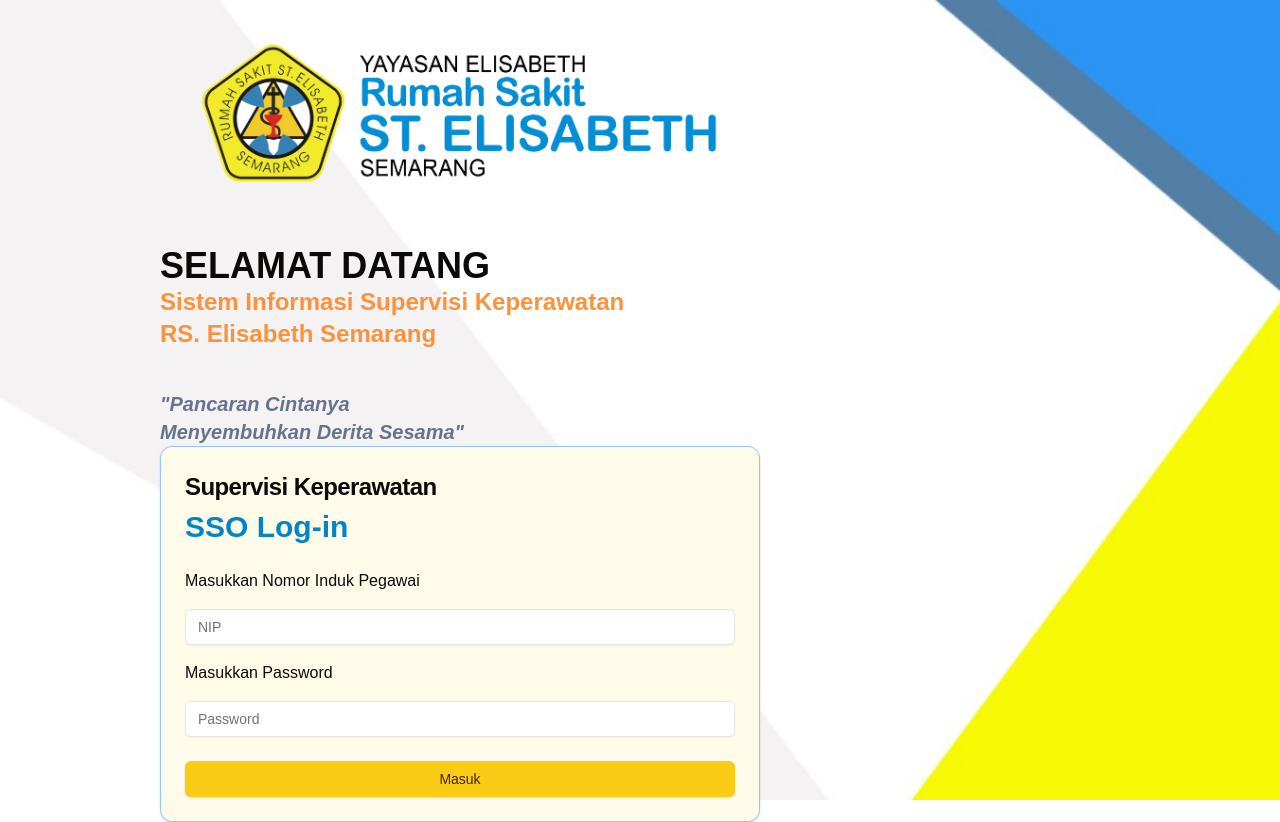
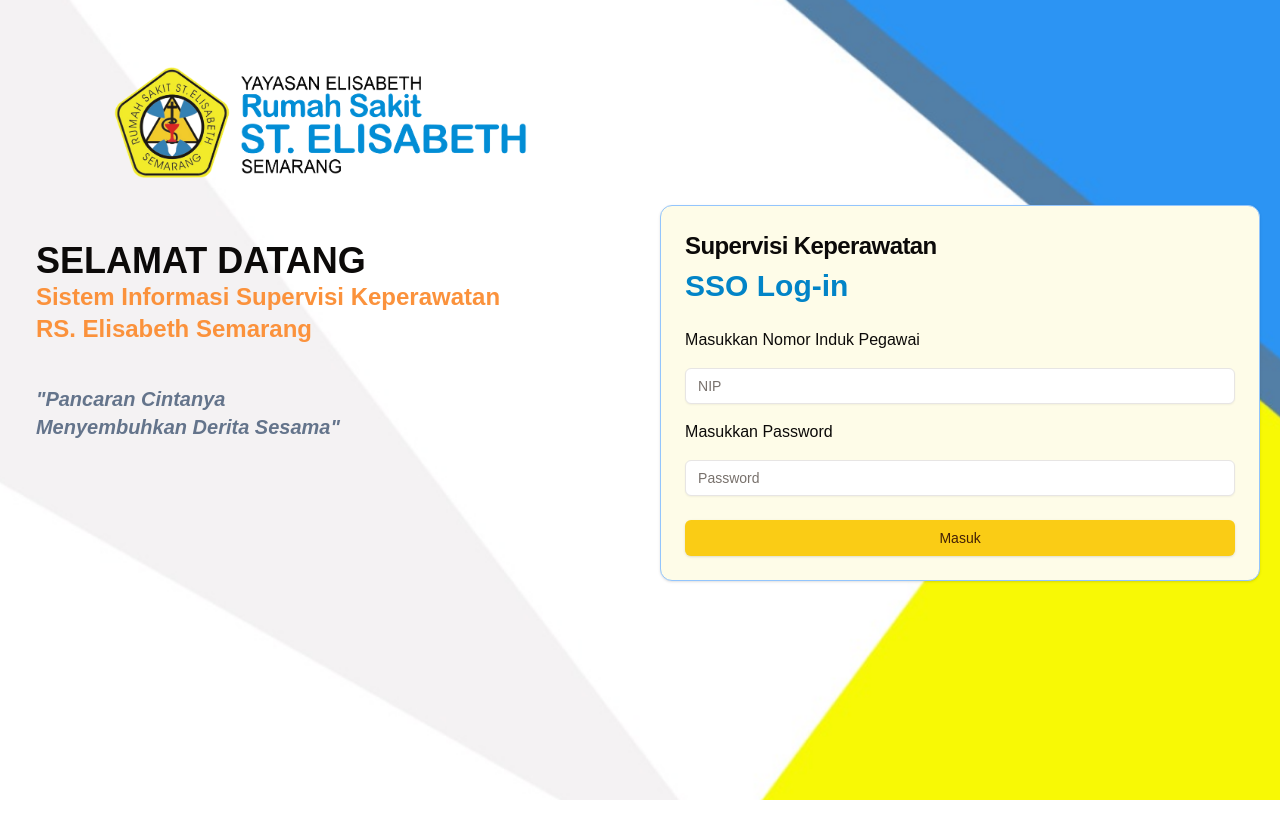
Before and after one commit to yezkumath/supervisi_nurcee, a Next.js app: page / in a window 1280 px wide. After the commit the page ends 800 px from the top, so only its background shows below. Built offline with nearby package versions, Linux system fonts and the light colour scheme.

Commit message:
redesign login page

```diff
--- a/app/page.tsx
+++ b/app/page.tsx
@@ -55,14 +55,21 @@
     }
   }
   return (
-    <div style={{ backgroundImage: "url('/images/bg_login-singup.png')", backgroundSize: "cover" }} className={`h-screen w-screen flex flex-col ${loading ? "cursor-wait" : ""}`}>
+    <div style=
+      {{
+        backgroundImage: "url('/images/bg_login-singup.png')",
+        backgroundSize: "cover",
+        backgroundPosition: "58% 100%",
+        backgroundRepeat: "no-repeat"
+      }}
+      className={`h-screen w-screen flex flex-col  ${loading ? "cursor-wait" : ""}`}>
       <Toaster position="top-center" />
-
-      <div className="md:w-5/12 w-6/12 m-6 md:mt-10 md:ml-48">
-        <Image src="/images/logo-long.png" alt="logo" width={900} height={50} />
-      </div>
-      <div className="flex flex-wrap justify-center md:justify-normal">
-        <div className="md:ml-40 ml-8">
+      <div className="flex flex-wrap justify-center md:mt-10 mt-5">
+        <div className="md:w-4/12 m-6">
+          <Image src="/images/logo-long.png" alt="logo" width={900} height={0} />
+        </div>
+        <div className="md:w-6/12"></div>
+        <div className="ml-4">
           <p className="md:mt-9 md:text-4xl text-2xl font-bold">SELAMAT DATANG</p>
           <p className="md:text-2xl font-bold text-orange-400">Sistem Informasi Supervisi Keperawatan <br />RS. Elisabeth Semarang</p>
           <p className="mt-10 md:text-xl  font-bold italic text-slate-500">&quot;Pancaran Cintanya<br />Menyembuhkan Derita Sesama&quot;</p>
```
